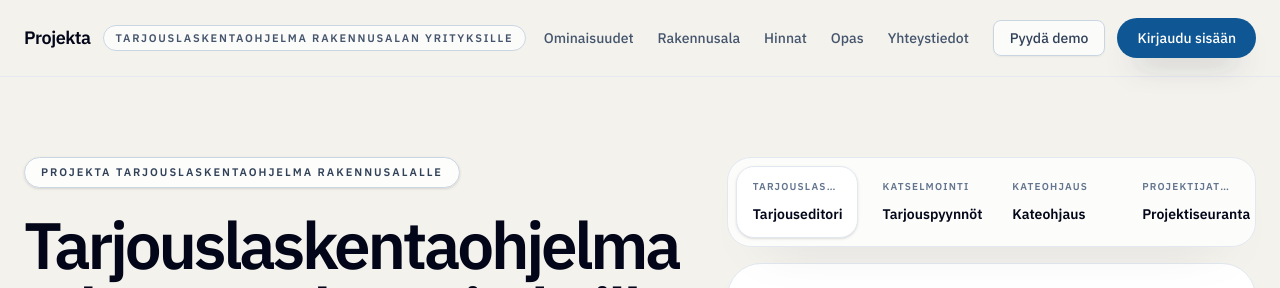
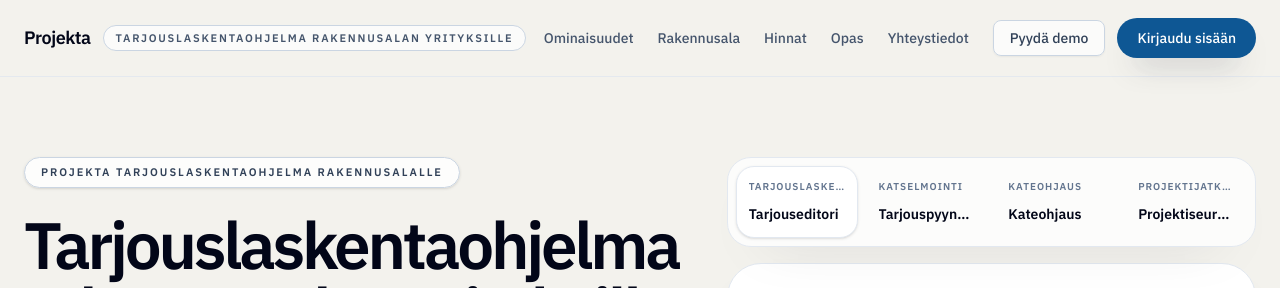
Before and after one commit to jetnev/laskenta-kylpyhuonet, a React (Vite) app: page / in a window 1280 px wide. Shown: the top 288 px of the page. Built offline with nearby package versions, Linux system fonts and the light colour scheme; no server answers.

Commit message:
Fix tab trigger overflow: add overflow-hidden and truncate to label

```diff
--- a/src/components/LandingPage.tsx
+++ b/src/components/LandingPage.tsx
@@ -265,10 +265,10 @@ export default function LandingPage({ onNavigateToLogin }: LandingPageProps) {
                     <TabsTrigger
                       key={view.value}
                       value={view.value}
-                      className="min-h-[4.5rem] flex-col items-start justify-center rounded-[18px] border border-transparent px-4 py-3 text-left data-[state=active]:border-slate-200 data-[state=active]:bg-white data-[state=active]:shadow-sm"
+                       className="min-h-[4.5rem] overflow-hidden flex-col items-start justify-center rounded-[18px] border border-transparent px-3 py-3 text-left data-[state=active]:border-slate-200 data-[state=active]:bg-white data-[state=active]:shadow-sm"
                     >
-                      <span className="w-full truncate text-[10px] font-semibold uppercase tracking-[0.12em] text-slate-500">{view.eyebrow}</span>
-                      <span className="mt-1 text-sm font-semibold text-slate-950">{view.label}</span>
+                       <span className="w-full truncate text-[10px] font-semibold uppercase tracking-[0.10em] text-slate-500">{view.eyebrow}</span>
+                       <span className="mt-1 w-full truncate text-sm font-semibold text-slate-950">{view.label}</span>
                     </TabsTrigger>
                   ))}
                 </TabsList>
```
